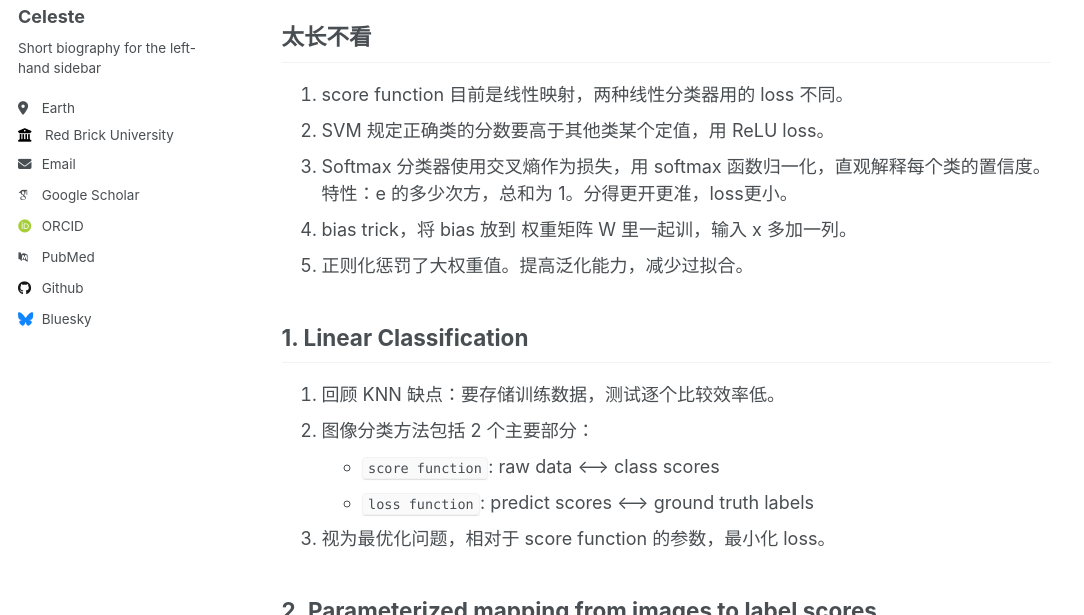
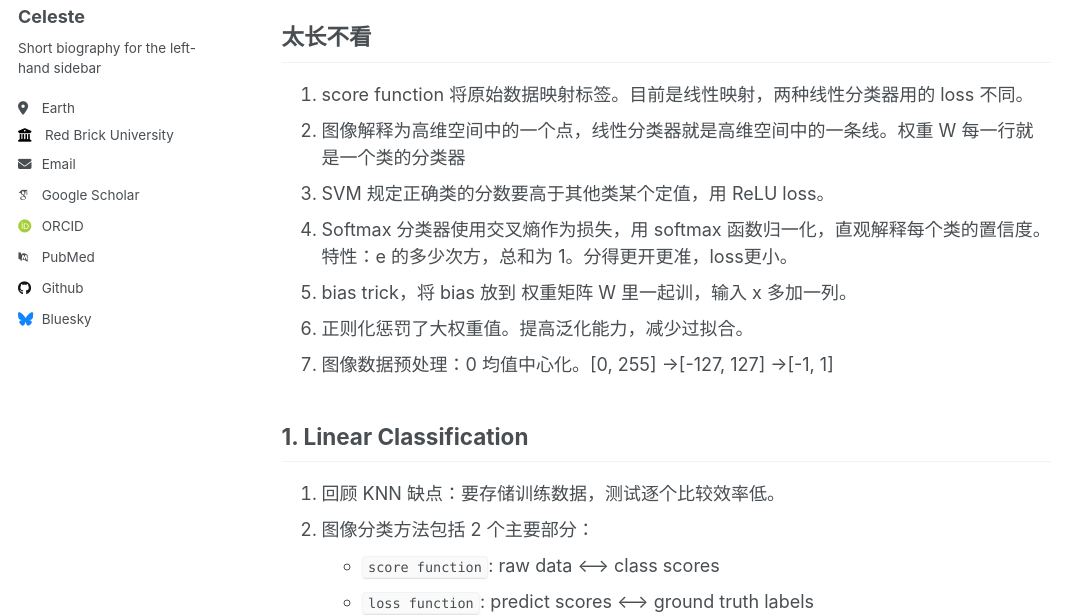
Before and after one commit to BUGERR/bugerr.github.io, a Jekyll site: the page built from _posts/2024-11-20-cs231n_2.md, in a window 1280 px wide and 900 px high, cut to the strip 285-900 px from the top of the window. Shown: the whole strip, without its empty margins (0-1084 px from the left). Built offline with Jekyll 4.4.1, drawn with Linux system fonts in a browser that asks for light colours; some web fonts are replaced.

Commit message:
Update 2024-11-20-cs231n_2.md

```diff
--- a/_posts/2024-11-20-cs231n_2.md
+++ b/_posts/2024-11-20-cs231n_2.md
@@ -11,11 +11,13 @@
 # CS231n: 2. 线性分类器, SVM loss, Softmax
 
 ## 太长不看
-1. score function 目前是线性映射，两种线性分类器用的 loss 不同。
-2. SVM 规定正确类的分数要高于其他类某个定值，用 ReLU loss。
-3. Softmax 分类器使用交叉熵作为损失，用 softmax 函数归一化，直观解释每个类的置信度。特性：e 的多少次方，总和为 1。分得更开更准，loss更小。
-4. bias trick，将 bias 放到 权重矩阵 W 里一起训，输入 x 多加一列。
-5. 正则化惩罚了大权重值。提高泛化能力，减少过拟合。
+1. score function 将原始数据映射标签。目前是线性映射，两种线性分类器用的 loss 不同。
+2. 图像解释为高维空间中的一个点，线性分类器就是高维空间中的一条线。权重 W 每一行就是一个类的分类器
+3. SVM 规定正确类的分数要高于其他类某个定值，用 ReLU loss。
+4. Softmax 分类器使用交叉熵作为损失，用 softmax 函数归一化，直观解释每个类的置信度。特性：e 的多少次方，总和为 1。分得更开更准，loss更小。
+5. bias trick，将 bias 放到 权重矩阵 W 里一起训，输入 x 多加一列。
+6. 正则化惩罚了大权重值。提高泛化能力，减少过拟合。
+7. 图像数据预处理：0 均值中心化。[0, 255] ->[-127, 127] ->[-1, 1]
 
 ## 1. Linear Classification
 1. 回顾 KNN 缺点：要存储训练数据，测试逐个比较效率低。
```
